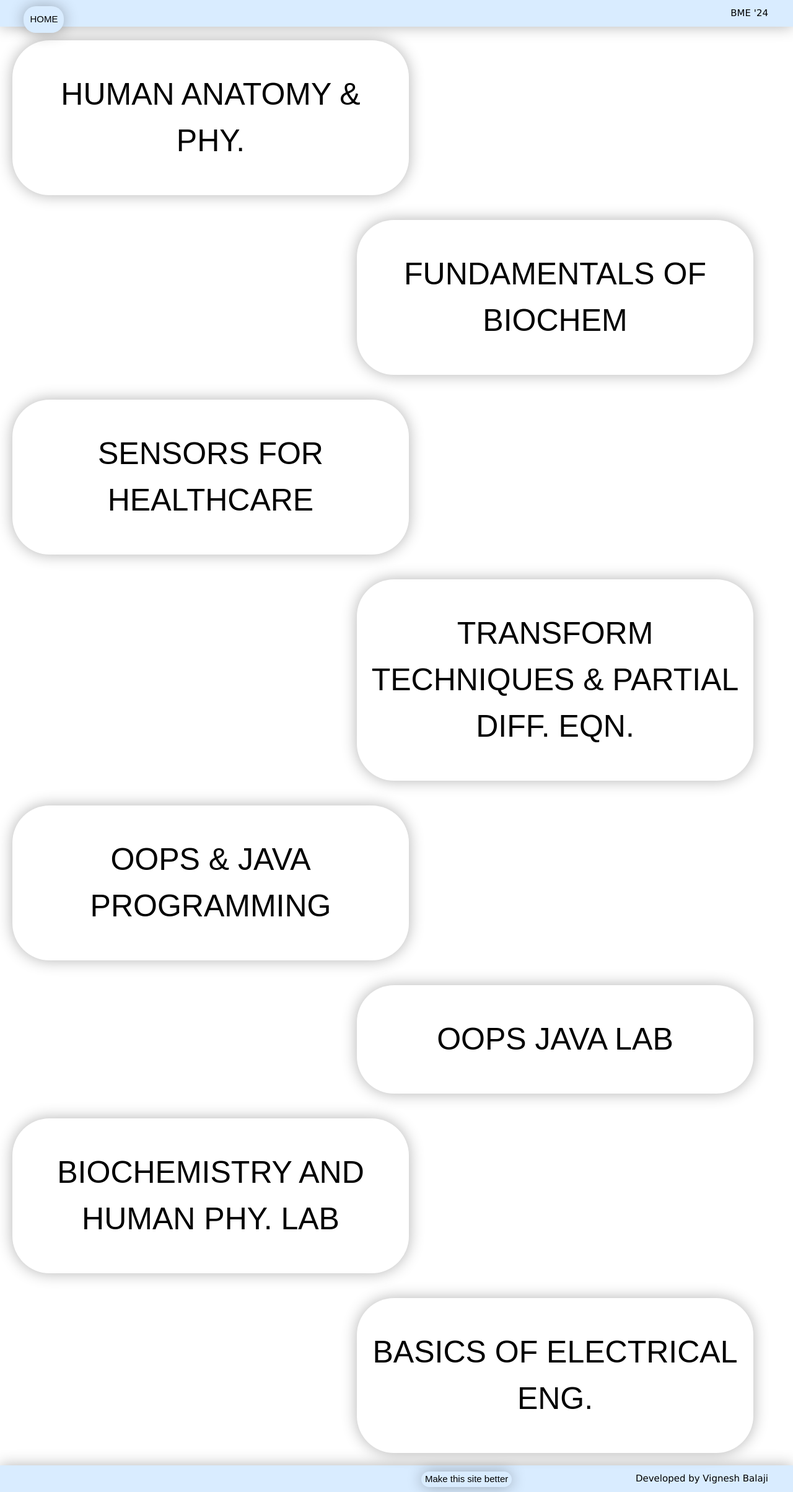
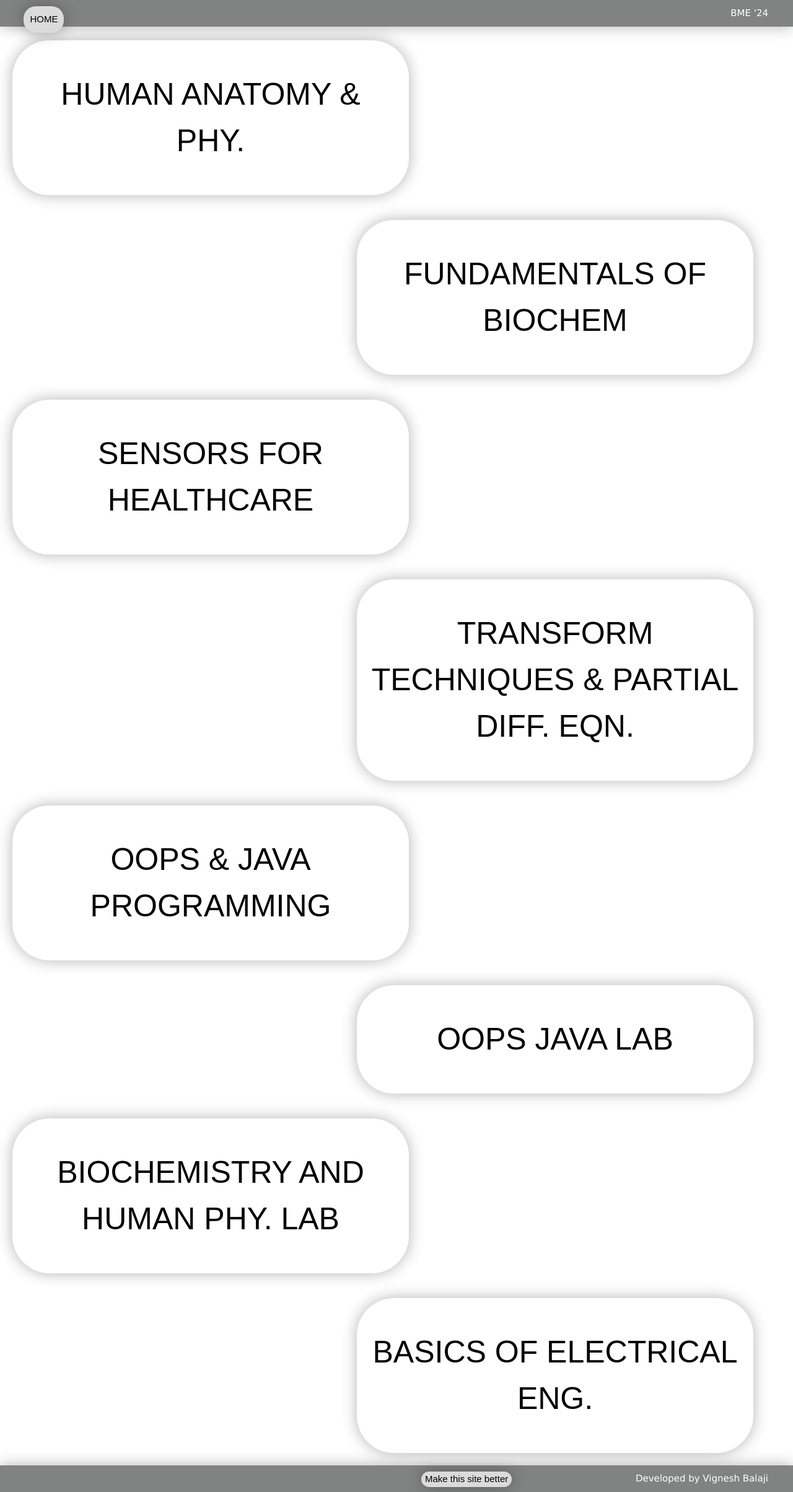
Before and after one commit to RollingRocky360/projLMS, a PHP site: page /bme.html in a window 1280 px wide. Shown: the whole page at 62% size. Run offline with PHP 8.4, Linux system fonts and the light colour scheme.

Commit message:
color update

```diff
--- a/styles.css
+++ b/styles.css
@@ -7,8 +7,8 @@ a{
     text-decoration: none;
 }
 #foot{
-    background-color: #d9ecff;
-    color: black;
+    background-color: #818282;
+    color: white;
     font-size: 15px;
     padding: 10px 40px 10px 680px;
     text-align: right;
@@ -16,7 +16,7 @@ a{
     box-shadow: 0px 0px 25px rgba(0, 0, 0, 0.3);
 }
 #linkBut{
-    background-color: #d9ecff;
+    background-color: #dbdbdb;
     font-size: 15px;
     color:black;
     float:left;
@@ -35,8 +35,8 @@ a{
     z-index: 1;
 }
 #linkBut:hover {
-    background-color: #ffffff;
-    color: rgb(0, 0, 0);
+    background-color: #818282;
+    color: white;
     transform: translateY(-5px);
   }
 
@@ -78,9 +78,9 @@ a{
   }
 
 .button:hover {
-    background-color: #d9ecff;
+    background-color: #818282;
     box-shadow: 0px 50px 60px rgba(0, 0, 0, 0.2);
-    color: black;
+    color: white;
     transform: translateY(-50px);
   }
 
```
